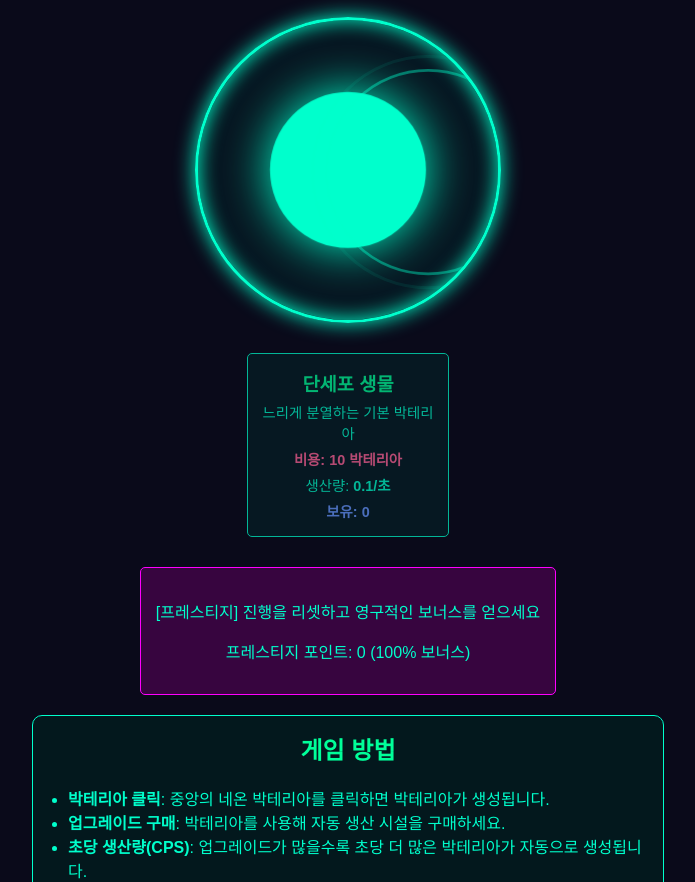
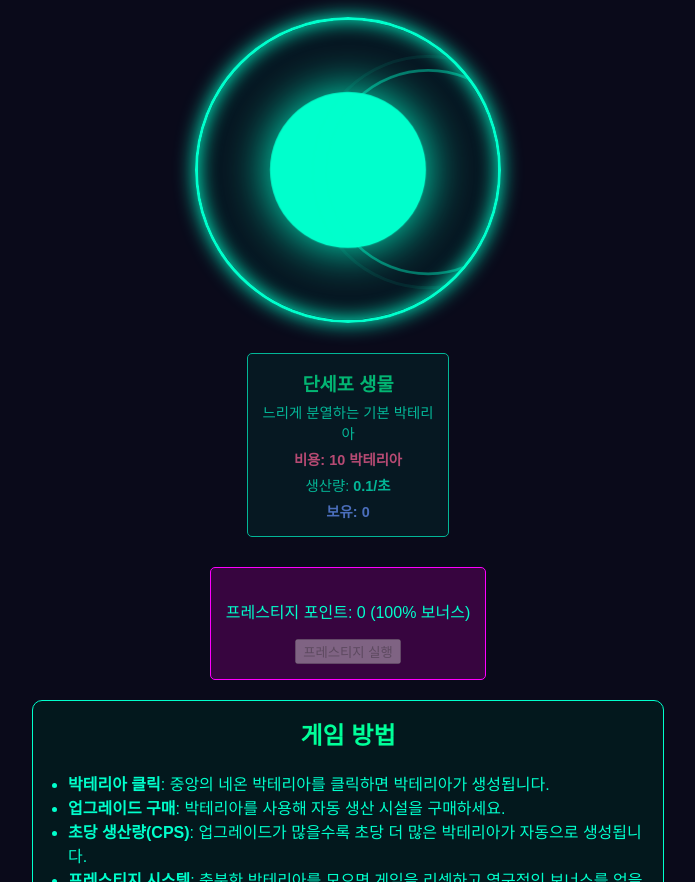
Before and after one commit to androidhandfeel/Trap-Cell, a plain HTML site: page bacteria.html in a window 1280 px wide. Shown: the part 218-1100 px from the top of the page, without its empty margins (292-987 px from the left). Drawn offline with Linux system fonts and the light colour scheme.

Commit message:
Update bacteria.html

```diff
--- a/bacteria.html
+++ b/bacteria.html
@@ -234,9 +234,8 @@
         </div>
 
         <div id="prestige">
-            <p>[프레스티지] 진행을 리셋하고 영구적인 보너스를 얻으세요</p>
-            <p id="prestige-points">프레스티지 포인트: 0 <button id="prestige-button">프레스티지 실행</button> </p>
-
+            <p id="prestige-points">[프레스티지] 진행을 리셋하고 영구적인 보너스를 얻으세요 프레스티지 포인트: 0  </p>
+            <button id="prestige-button">프레스티지 실행</button>
         </div>
 	        <div id="game-instructions">
 				<h2>게임 방법</h2>
```
